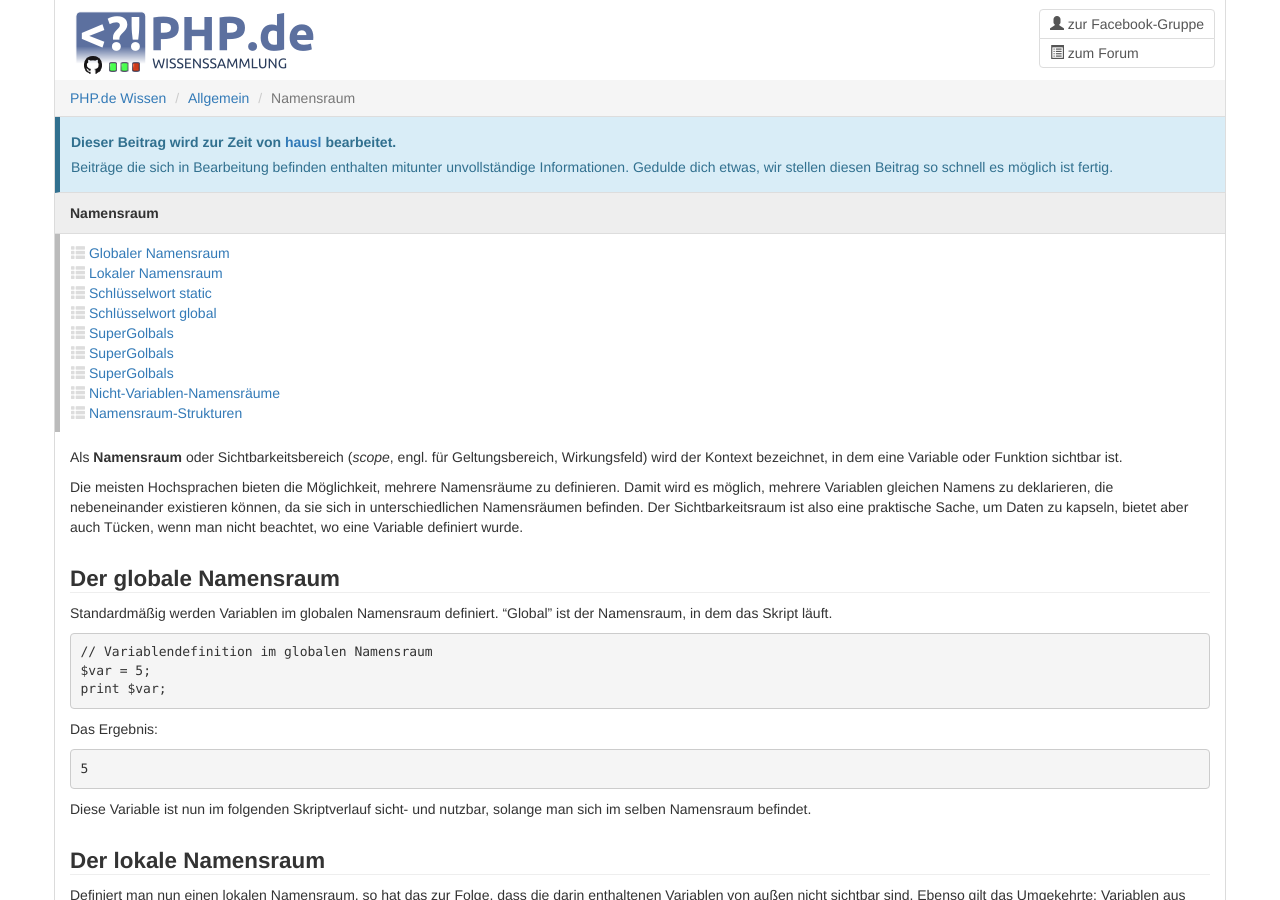
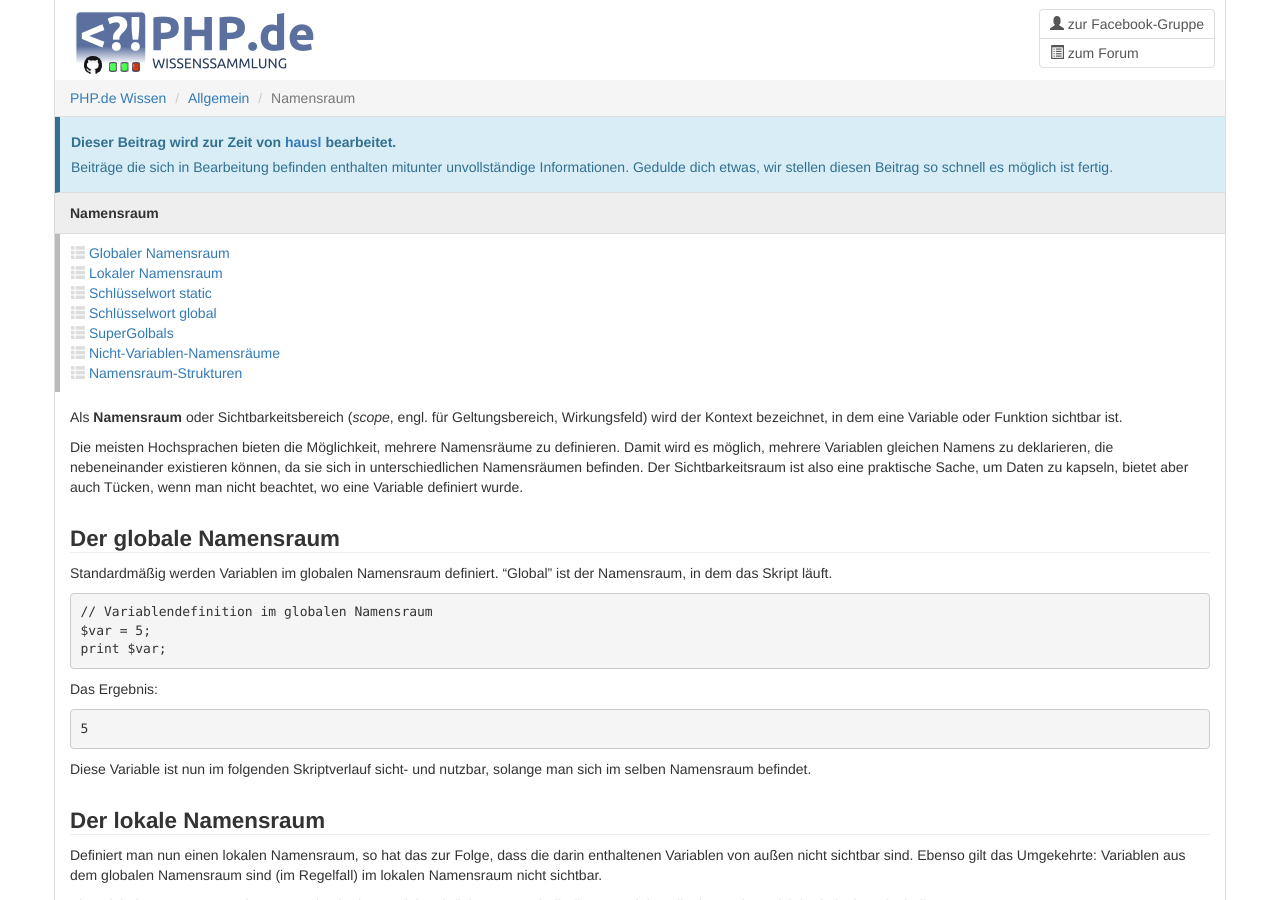
Before and after one commit to php-de/php-de.github.io, a Jekyll site: the page built from general/namensraum.md, in a window 1280 px wide and 900 px high. Built offline with Jekyll 4.4.1, drawn with Linux system fonts in a browser that asks for light colours; nearby versions of some CDN libraries.

Commit message:
Update namensraum.md

```diff
--- a/general/namensraum.md
+++ b/general/namensraum.md
@@ -28,14 +28,6 @@ inhalt:
 
     -   name: "Schlüsselwort global"
         anchor: das-schlsselwort-global
-        simple: ""
-
-    -   name: "SuperGolbals"
-        anchor: superglobals
-        simple: ""
-
-    -   name: "SuperGolbals"
-        anchor: superglobals
         simple: ""
 
     -   name: "SuperGolbals"
```
